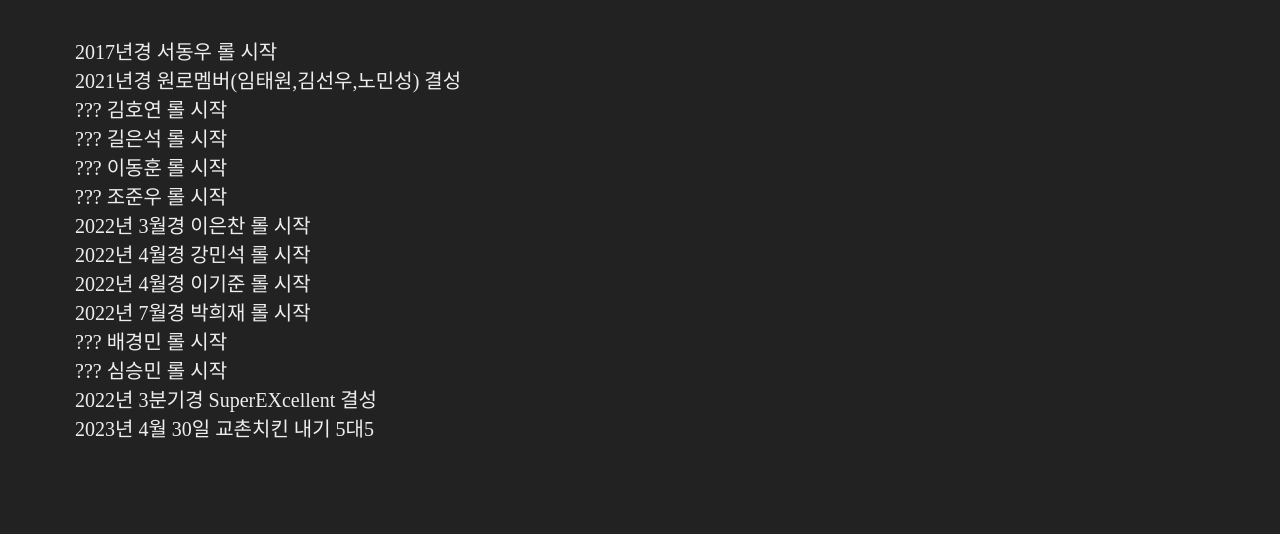
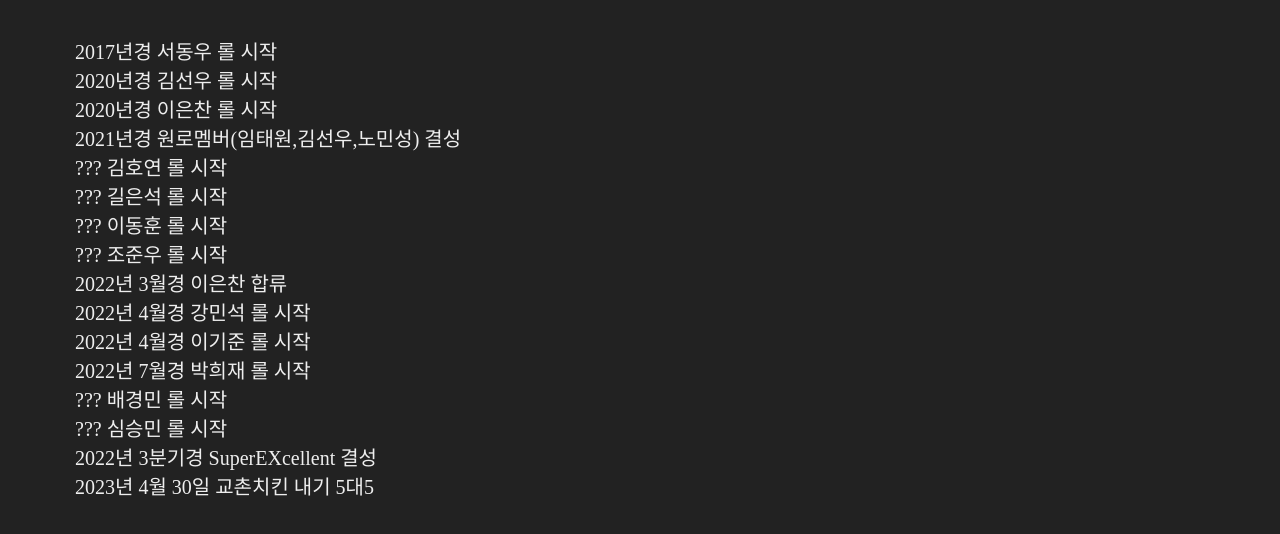
Before and after one commit to anaputi/SuperEXcellent, a plain HTML site: page career.html in a window 1280 px wide. Shown: the part 266-800 px from the top of the page. Drawn offline with Linux system fonts and the light colour scheme.

Commit message:
2차수정
김선우 이은찬 경력 수정

```diff
--- a/career.html
+++ b/career.html
@@ -32,12 +32,14 @@
     <p style="font-size: 30px; text-align: center;"><b>SuperEXcellent가 지금껏 걸어온 길</b></p>
     <br><br>
     <p>2017년경 서동우 롤 시작</p>
+    <p>2020년경 김선우 롤 시작</p>
+    <p>2020년경 이은찬 롤 시작</p>
     <p>2021년경 원로멤버(임태원,김선우,노민성) 결성</p>
     <p>??? 김호연 롤 시작</p>
     <p>??? 길은석 롤 시작</p>
     <p>??? 이동훈 롤 시작</p>
     <p>??? 조준우 롤 시작</p>
-    <p>2022년 3월경 이은찬 롤 시작</p>
+    <p>2022년 3월경 이은찬 합류</p>
     <p>2022년 4월경 강민석 롤 시작</p>
     <p>2022년 4월경 이기준 롤 시작</p>
     <p>2022년 7월경 박희재 롤 시작</p>
```
